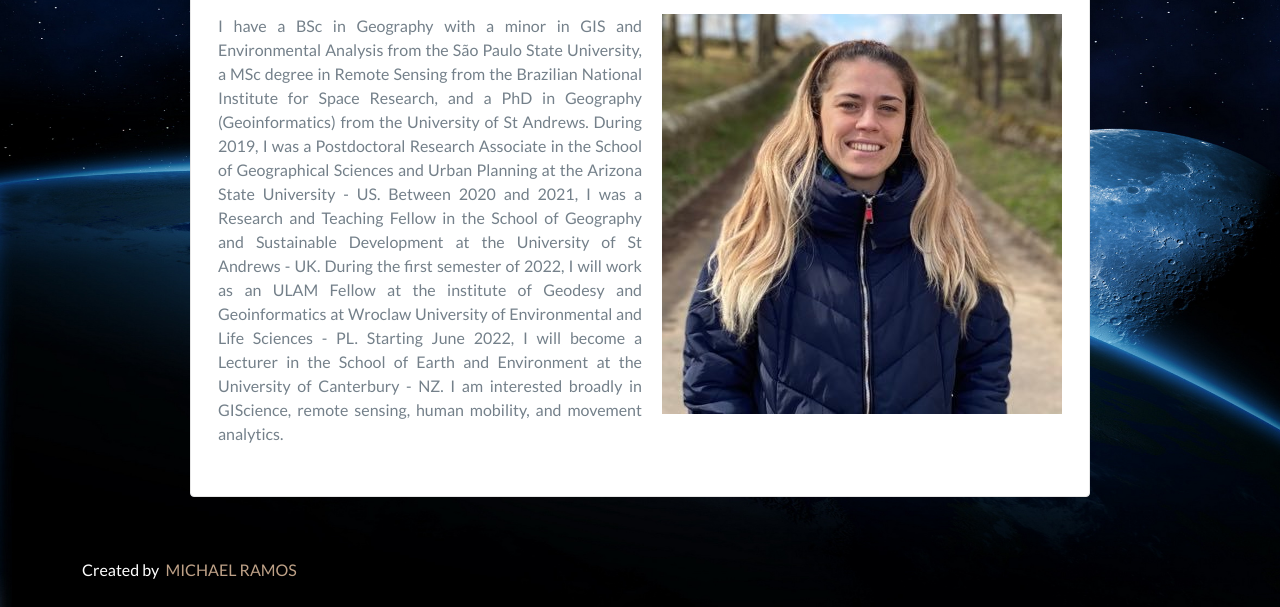
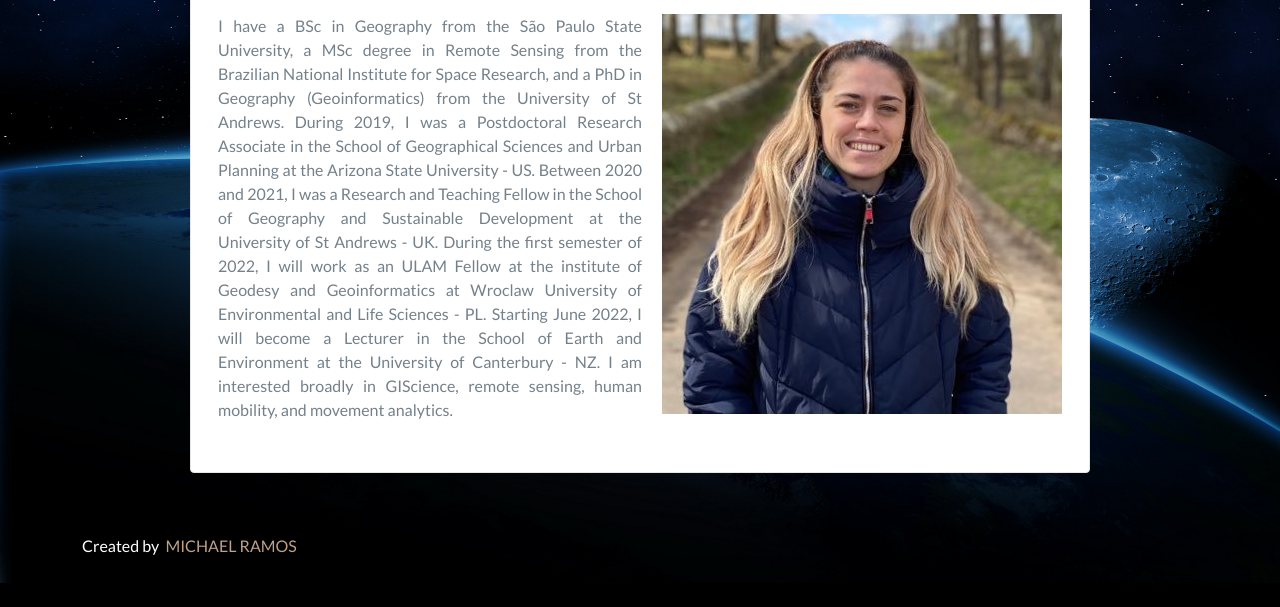
Before and after one commit to vsbrumb/VanessaBastos, a plain HTML site: page aboutme.html in a window 1280 px wide. Shown: the part 263-870 px from the top of the page. After the commit the page ends 846 px from the top, so only its background shows below. Drawn offline with Linux system fonts and the light colour scheme.

Commit message:
Update aboutme.html

```diff
--- a/aboutme.html
+++ b/aboutme.html
@@ -42,7 +42,7 @@
 				<div class="biography">
 					<img src="images/vanessa.jpg">
 					<p>
-						I have a BSc in Geography with a minor in GIS and Environmental Analysis from the São Paulo State University, a MSc degree in Remote Sensing from the Brazilian National Institute for Space Research, and a PhD in Geography (Geoinformatics) from the University of St Andrews. During 2019, I was a Postdoctoral Research Associate in the School of Geographical Sciences and Urban Planning at the Arizona State University - US. Between 2020 and 2021, I was a Research and Teaching Fellow in the School of Geography and Sustainable Development at the University of St Andrews - UK. During the first semester of 2022, I will work as an ULAM Fellow at the institute of Geodesy and Geoinformatics at Wroclaw University of Environmental and Life Sciences - PL. Starting June 2022, I will become a Lecturer in the School of Earth and Environment at the University of Canterbury - NZ. I am interested broadly in GIScience, remote sensing, human mobility, and movement analytics.
+						I have a BSc in Geography from the São Paulo State University, a MSc degree in Remote Sensing from the Brazilian National Institute for Space Research, and a PhD in Geography (Geoinformatics) from the University of St Andrews. During 2019, I was a Postdoctoral Research Associate in the School of Geographical Sciences and Urban Planning at the Arizona State University - US. Between 2020 and 2021, I was a Research and Teaching Fellow in the School of Geography and Sustainable Development at the University of St Andrews - UK. During the first semester of 2022, I will work as an ULAM Fellow at the institute of Geodesy and Geoinformatics at Wroclaw University of Environmental and Life Sciences - PL. Starting June 2022, I will become a Lecturer in the School of Earth and Environment at the University of Canterbury - NZ. I am interested broadly in GIScience, remote sensing, human mobility, and movement analytics.
 					</p>
 				</div>
 			</div>
```
